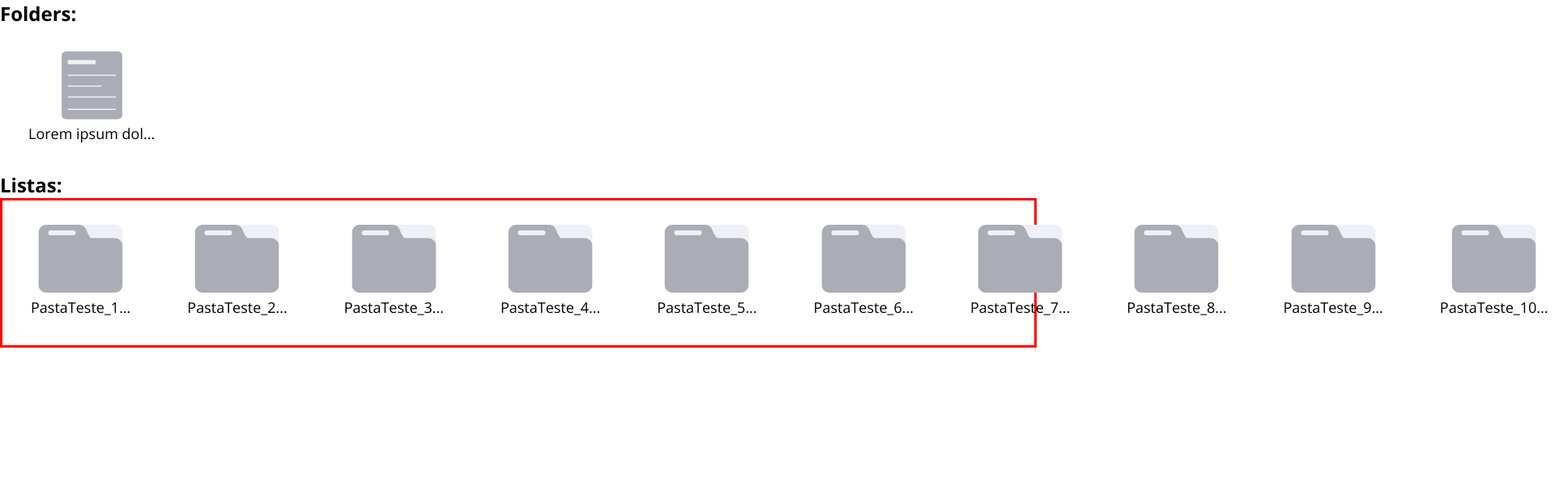
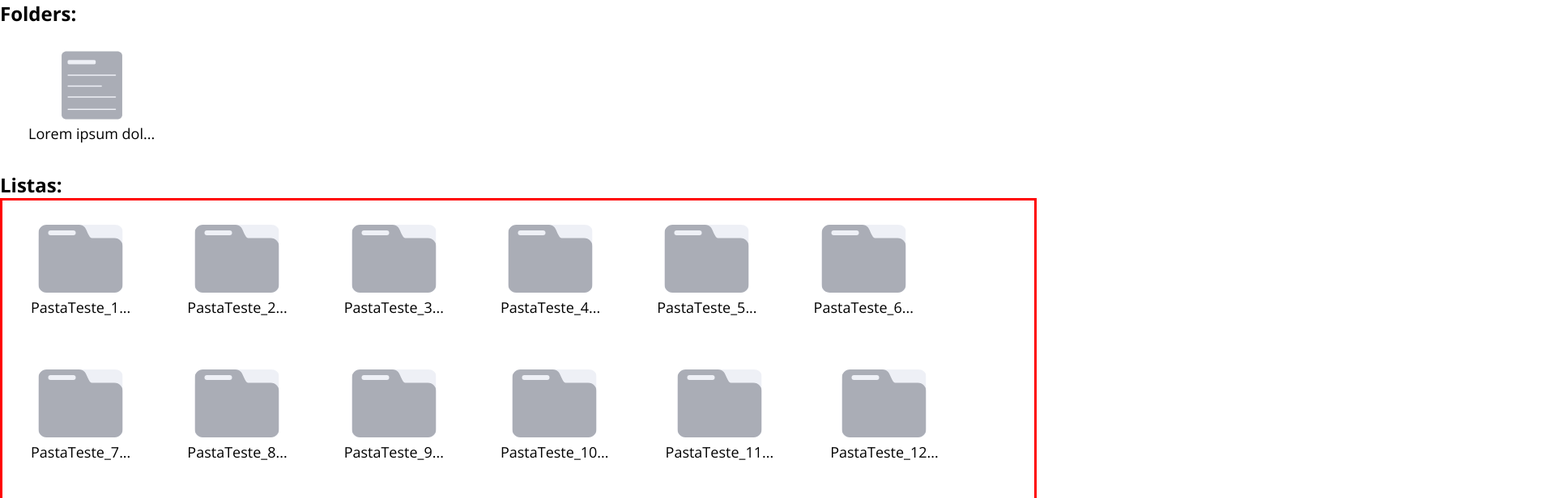
Before and after one commit to ArthurViniciusL/EVE, a React (Create React App) app in the folder eve-app/: page /home in a window 1280 px wide. Shown: the top 616 px of the page at 81% size, 1920 px wide, since content can reach past the window. Built offline with nearby package versions, Linux system fonts and the light colour scheme.

Commit message:
Formação do layout

```diff
--- a/eve-app/src/components/Directory/directory-style.css
+++ b/eve-app/src/components/Directory/directory-style.css
@@ -1,6 +1,5 @@
 .dir-content {
     display: flex;
-    align-items: baseline;
-    flex-direction: row;
+    flex-wrap: wrap;
     border: red solid;
 }
```
